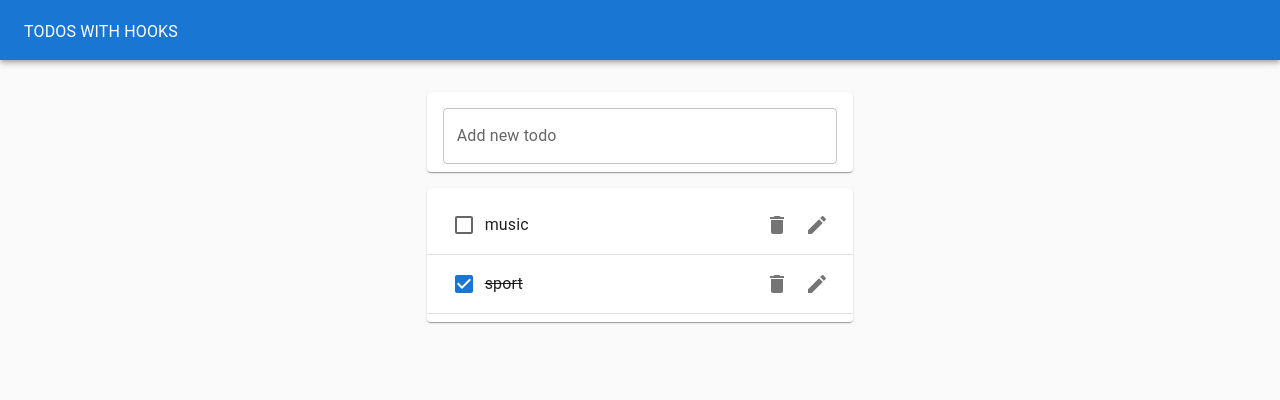
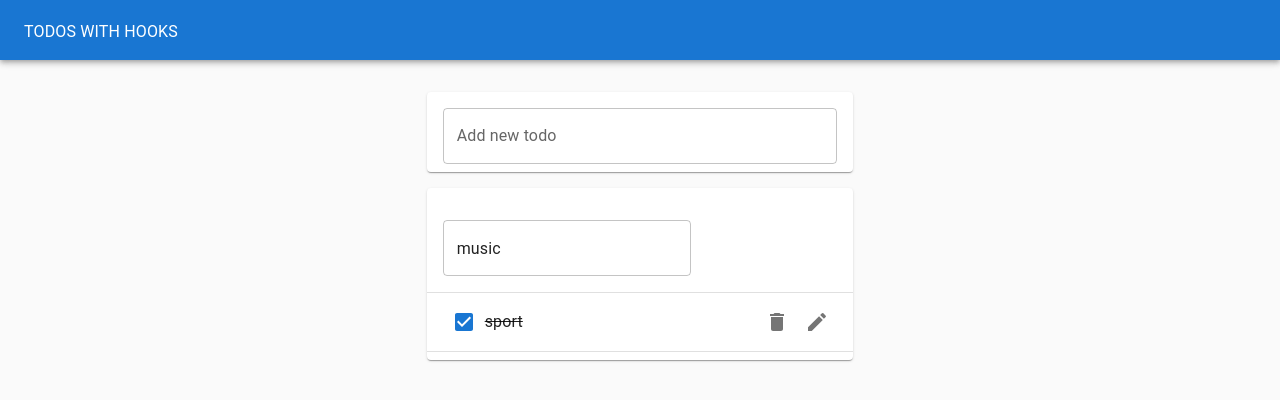
Before and after one commit to ehsansh/react-bootcamp, a React (Create React App) app: page / in a window 1280 px wide. Both pictures are taken after a click on the button 817 px from the left and 225 px from the top of the page. Shown: the top 400 px of the page. Built offline with nearby package versions, Linux system fonts and the light colour scheme.

Commit message:
make editing to work

```diff
--- /dev/null
+++ b/src/EditTodoForm.js
@@ -0,0 +1,23 @@
+import React from 'react';
+import TextField from '@mui/material/TextField';
+import useInputState from './hooks/useInputState';
+export default function EditTodoForm({ editTodo, id, task, toggle }) {
+    const [value, handleChange, reset] = useInputState(task);
+    return (
+        <form
+            onSubmit={e => {
+                e.preventDefault();
+                editTodo(id, value);
+                reset();
+                toggle();
+            }}
+        >
+            <TextField
+                margin='normal'
+                value={value}
+                onChange={handleChange}
+                fullWidth
+            />
+        </form>
+    );
+}
--- a/src/Todo.js
+++ b/src/Todo.js
@@ -1,4 +1,5 @@
 import React from 'react';
+import useToggle from './hooks/useToggleState';
 import ListItem from '@mui/material/ListItem';
 import ListItemText from '@mui/material/ListItemText';
 import Checkbox from '@mui/material/Checkbox';
@@ -6,16 +7,37 @@ import IconButton from '@mui/material/IconButton';
 import DeleteIcon from '@mui/icons-material/Delete';
 import EditIcon from '@mui/icons-material/Edit';
 import ListItemSecondaryAction from '@mui/material/ListItemSecondaryAction';
-export default function Todo({ task, completed, removeTodo, toggledTodo, id }) {
+
+import EditTodoForm from './EditTodoForm';
+export default function Todo({
+    task,
+    completed,
+    removeTodo,
+    toggledTodo,
+    editTodo,
+    id,
+}) {
+    const [isEditing, toggle] = useToggle(false);
     return (
         <ListItem>
+            {isEditing ? (
+                <EditTodoForm
+                    editTodo={editTodo}
+                    id={id}
+                    task={task}
+                    toggle={toggle}
+                />
+            ) : (
+                <>
                     <Checkbox
                         tabIndex='-1'
                         checked={completed}
                         onClick={() => toggledTodo(id)}
                     />
                     <ListItemText
-                style={{ textDecoration: completed ? 'line-through' : 'none' }}
+                        style={{
+                            textDecoration: completed ? 'line-through' : 'none',
+                        }}
                     >
                         {task}
                     </ListItemText>
@@ -23,10 +45,12 @@ export default function Todo({ task, completed, removeTodo, toggledTodo, id }) {
                         <IconButton onClick={() => removeTodo(id)}>
                             <DeleteIcon />
                         </IconButton>
-                <IconButton>
+                        <IconButton onClick={toggle}>
                             <EditIcon />
                         </IconButton>
                     </ListItemSecondaryAction>
+                </>
+            )}
         </ListItem>
     );
 }
--- a/src/TodoApp.js
+++ b/src/TodoApp.js
@@ -32,6 +32,14 @@ export default function TodoApp() {
             )
         );
     };
+    const editTodo = (todoId, newTask) => {
+        setTodos(
+            todos.map(todo =>
+                todo.id === todoId ? { ...todo, task: newTask } : todo
+            )
+        );
+    };
+
     return (
         <Paper
             style={{
@@ -62,6 +70,7 @@ export default function TodoApp() {
                         todos={todos}
                         removeTodo={removeTodo}
                         toggledTodo={toggledTodo}
+                        editTodo={editTodo}
                     />
                 </Grid>
             </Grid>
--- a/src/TodoList.js
+++ b/src/TodoList.js
@@ -18,6 +18,7 @@ export default function TodoList(props) {
                             completed={todo.completed}
                             removeTodo={props.removeTodo}
                             toggledTodo={props.toggledTodo}
+                            editTodo={props.editTodo}
                         />
                         <Divider />
                     </>
--- /dev/null
+++ b/src/hooks/useToggleState.js
@@ -0,0 +1,10 @@
+import { useState } from 'react';
+const useToggle = (initialVal = false) => {
+    const [state, setState] = useState(initialVal);
+    const toggle = () => {
+        setState(!state);
+    };
+    return [state, toggle];
+};
+
+export default useToggle;
```
Lines whose indentation alone changed are shown as unchanged.
